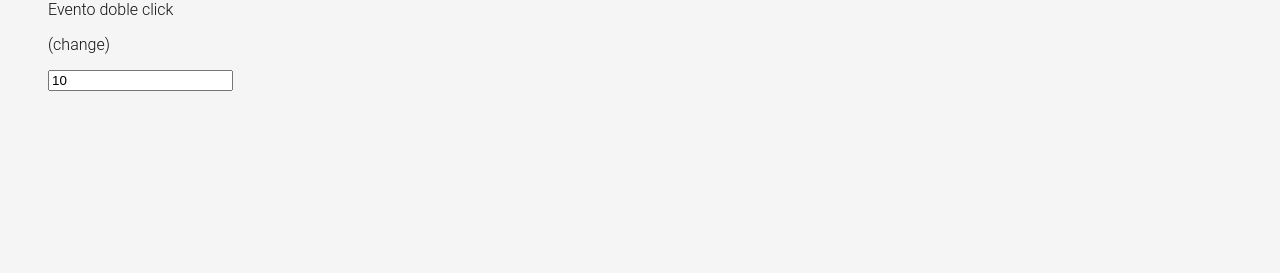
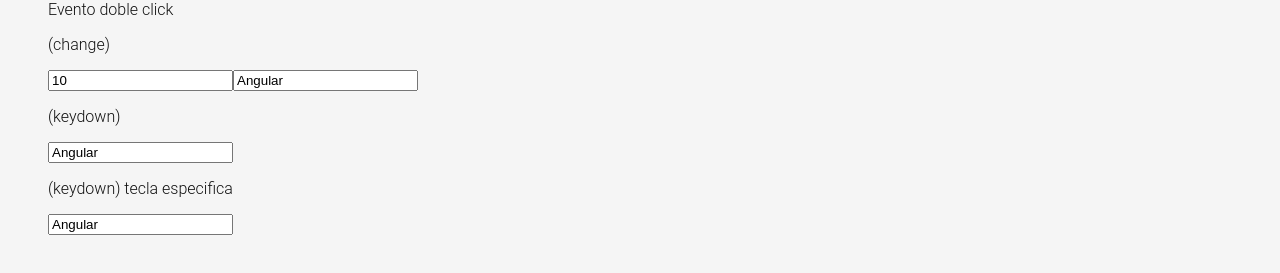
Before and after one commit to gagandsk/angular, an Angular app: page /labs in a window 1280 px wide. Shown: the part 1232-1505 px from the top of the page. Before the commit the page ends 1371 px from the top, so only its background shows below. Built offline with nearby package versions, Linux system fonts and the light colour scheme.

Commit message:
Eventos de Teclado en JavaScript: Uso de KeyDown y Change

```diff
--- a/src/app/pages/labs/labs.component.html
+++ b/src/app/pages/labs/labs.component.html
@@ -38,5 +38,20 @@
       [value]="person.age"
       (change)="changeHandler($event)"
     />
+
+    <input type="text" [value]="person.name" (change)="changeHandler($event)" />
+
+    <p>(keydown)</p>
+    <input
+      type="text"
+      [value]="person.name"
+      (keydown)="keydownHandler($event)"
+    />
+    <p>(keydown) tecla especifica</p>
+    <input
+      type="text"
+      [value]="person.name"
+      (keydown.shift.t)="clickHandler()"
+    />
   </body>
 </html>
--- a/src/app/pages/labs/labs.component.ts
+++ b/src/app/pages/labs/labs.component.ts
@@ -31,4 +31,9 @@
   changeHandler(event: Event) {
     console.log('---->', event);
   }
+
+  keydownHandler(event: KeyboardEvent) {
+    const input = event.target as HTMLInputElement;
+    console.log('Input value:', input.value);
+  }
 }
```
